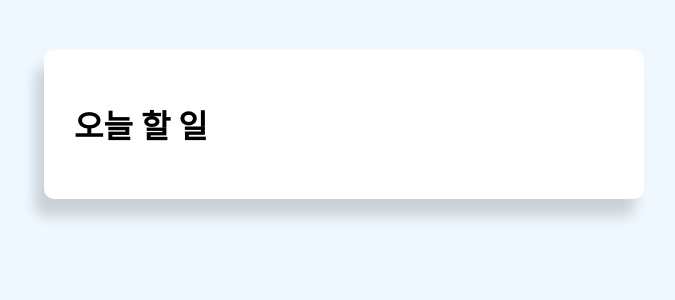
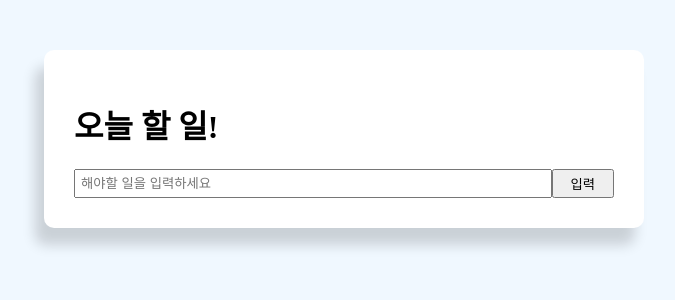
Before and after one commit to kkyu0718/react-study, a React (Create React App) app in the folder react-todo-app/: page / in a window 1280 px wide. Shown: the top 300 px of the page, without its empty margins (296-971 px from the left). Built offline with nearby package versions, Linux system fonts and the light colour scheme.

Commit message:
finish todo-app

```diff
--- a/react-todo-app/src/App.js
+++ b/react-todo-app/src/App.js
@@ -2,12 +2,95 @@
 import "./App.css";
 
 export default class App extends Component{
+  state = {
+    todoData : [
+
+    ],
+    value : ""
+
+  }
+
+  btnStyle = {
+    color : "#fff",
+    border : "none",
+    padding : "5px 9px",
+    borderRadius: "50%",
+    cursor : "pointer",
+    float : "right"
+  }
+
+  getStyle = (completed) => {
+    return {
+      padding : "10px",
+      borderBottom : "1px #ccc dotted",
+      textDecoration : completed ? "line-through" : "none"
+    }
+  }
+
+
+
+  handleClick = (id) =>{
+    let newTodoData = this.state.todoData.filter((data) => data.id !== id)
+    //console.log(this) // App
+    this.setState({todoData : newTodoData})
+  }
+
+  handleChange = (e) => {
+    this.setState({value : e.target.value})
+  }
+
+  handleSubmit = (e) => {
+    e.preventDefault() // submit 시 page reload 막아줌
+
+    let newTodo = {
+      id : Date.now(),
+      title : this.state.value,
+      completed : false
+    }
+
+    this.setState({todoData : [...this.state.todoData, newTodo], value : ""})
+  }
+
+  handleCompleteChange = (id) => {
+    let newTodoData = this.state.todoData.map(data => {
+      if (data.id === id){
+        data.completed = !data.completed;
+      }
+      return data;
+    })
+
+    this.setState({ todoData : newTodoData})
+  }
+
   render(){
     return(<div className='container'>
       <div className='todoBlock'>
         <div className='title'>
-          <h1>오늘 할 일</h1>
+          <h1>오늘 할 일!</h1>
         </div>
+        {this.state.todoData.map((data) =>(
+          <div style = {this.getStyle(data.completed)} key = {data.id}>
+            <input type = "checkbox" defaultChecked = {false} onChange = {() => this.handleCompleteChange(data.id)}/>
+            {data.title}
+            <button style = {this.btnStyle} onClick = {() => this.handleClick(data.id)}>X</button>
+          </div>
+
+        ))}
+        <form style = {{display : 'flex'}} onSubmit = {this.handleSubmit}>
+          <input
+            type = "text"
+            name='value'
+            style = {{flex : '10', padding : '5px'}}
+            placeholder = "해야할 일을 입력하세요"
+            value = {this.state.value}
+            onChange = {this.handleChange}/>
+          <input
+            type = "submit"
+            value = "입력"
+            className='btn'
+            style = {{flex : '1'}}/>
+        </form>
+
       </div>
     </div>)
   }
```
